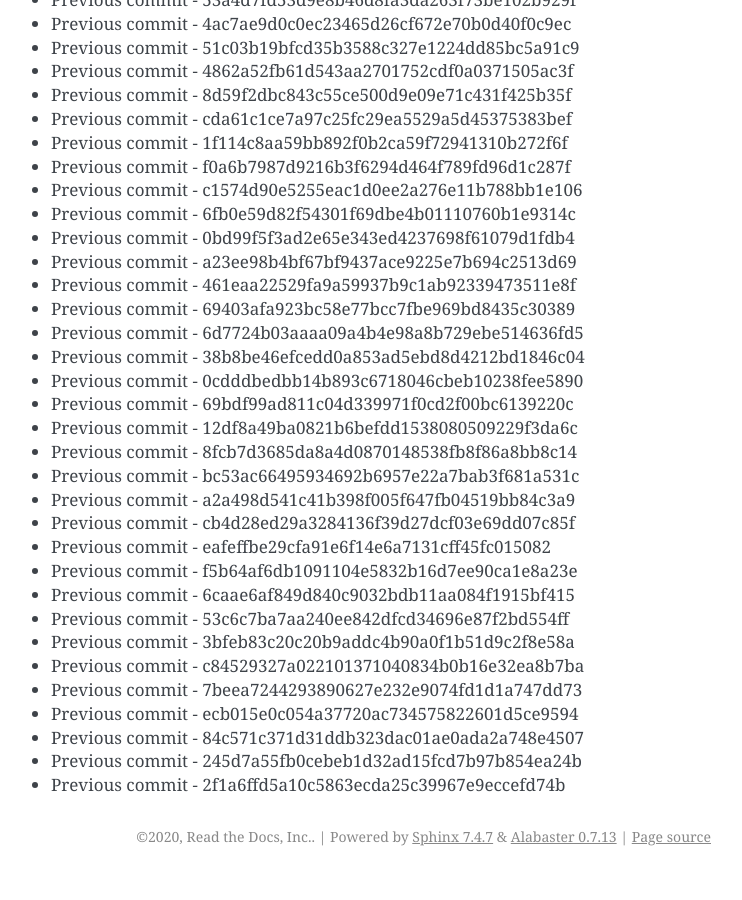
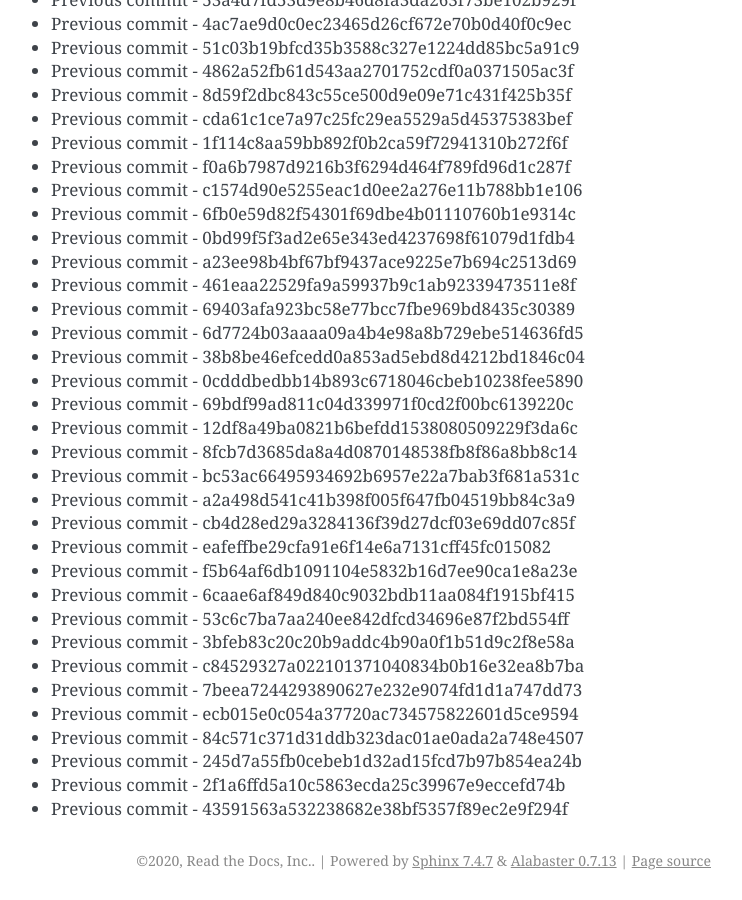
Before and after one commit to readthedocs/rtd-git-stresstest, a Sphinx documentation site: the page built from docs/updates.rst, in a window 1280 px wide and 900 px high, scrolled down 73831 px. Shown: the whole window, without its empty margins (399-1141 px from the left). Built offline with Sphinx 7.4.7, drawn with Linux system fonts in a browser that asks for light colours; before the commit the page ends 74707 px from its top, so only the background shows below that.

Commit message:
Generating commit from previous: 43591563a532238682e38bf5357f89ec2e9f294f

```diff
--- a/docs/updates.rst
+++ b/docs/updates.rst
@@ -3134,3 +3134,4 @@ It can be tested for any performance characteristics.
 * Previous commit - 84c571c371d31ddb323dac01ae0ada2a748e4507
 * Previous commit - 245d7a55fb0cebeb1d32ad15fcd7b97b854ea24b
 * Previous commit - 2f1a6ffd5a10c5863ecda25c39967e9eccefd74b
+* Previous commit - 43591563a532238682e38bf5357f89ec2e9f294f
```
